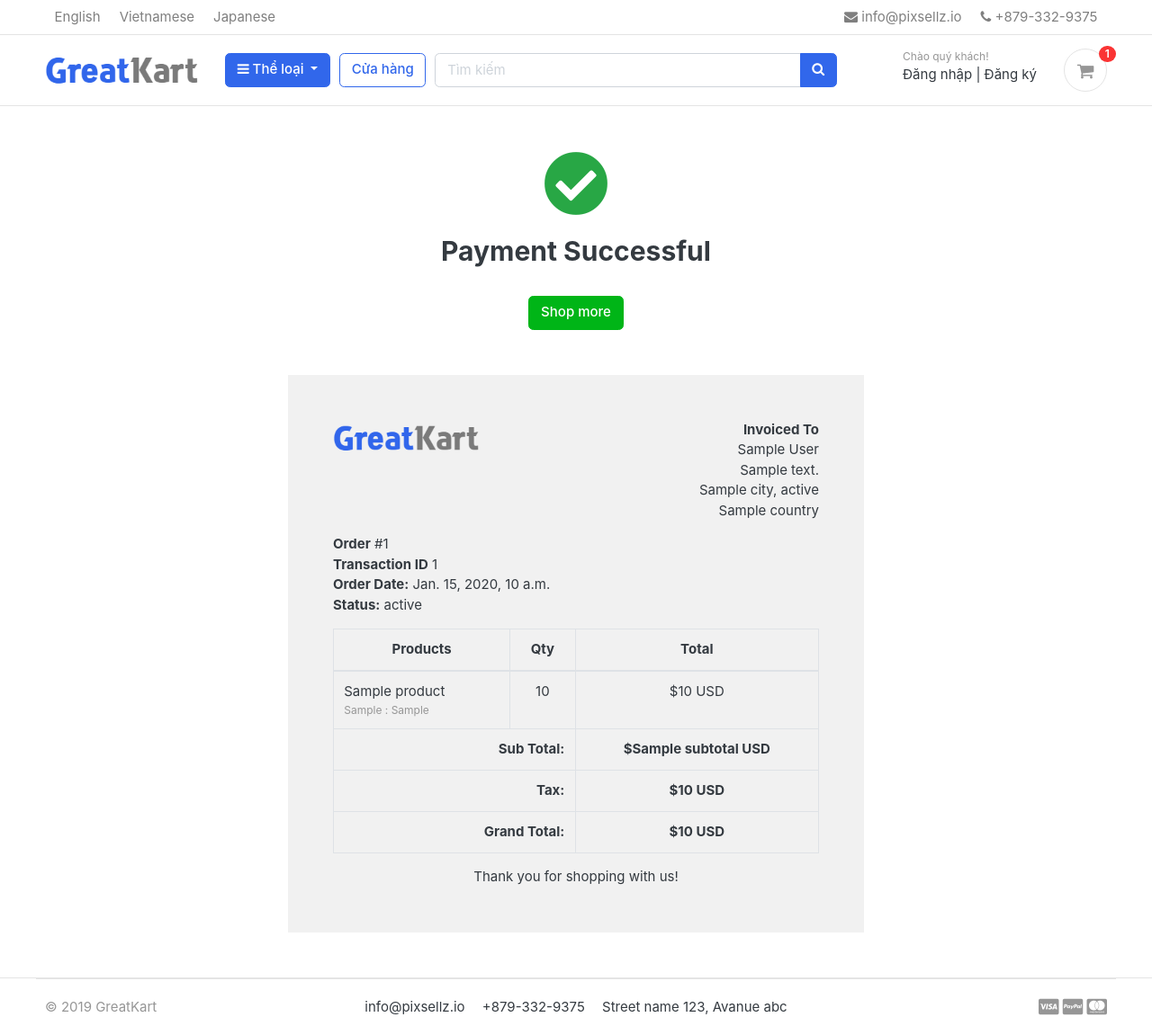
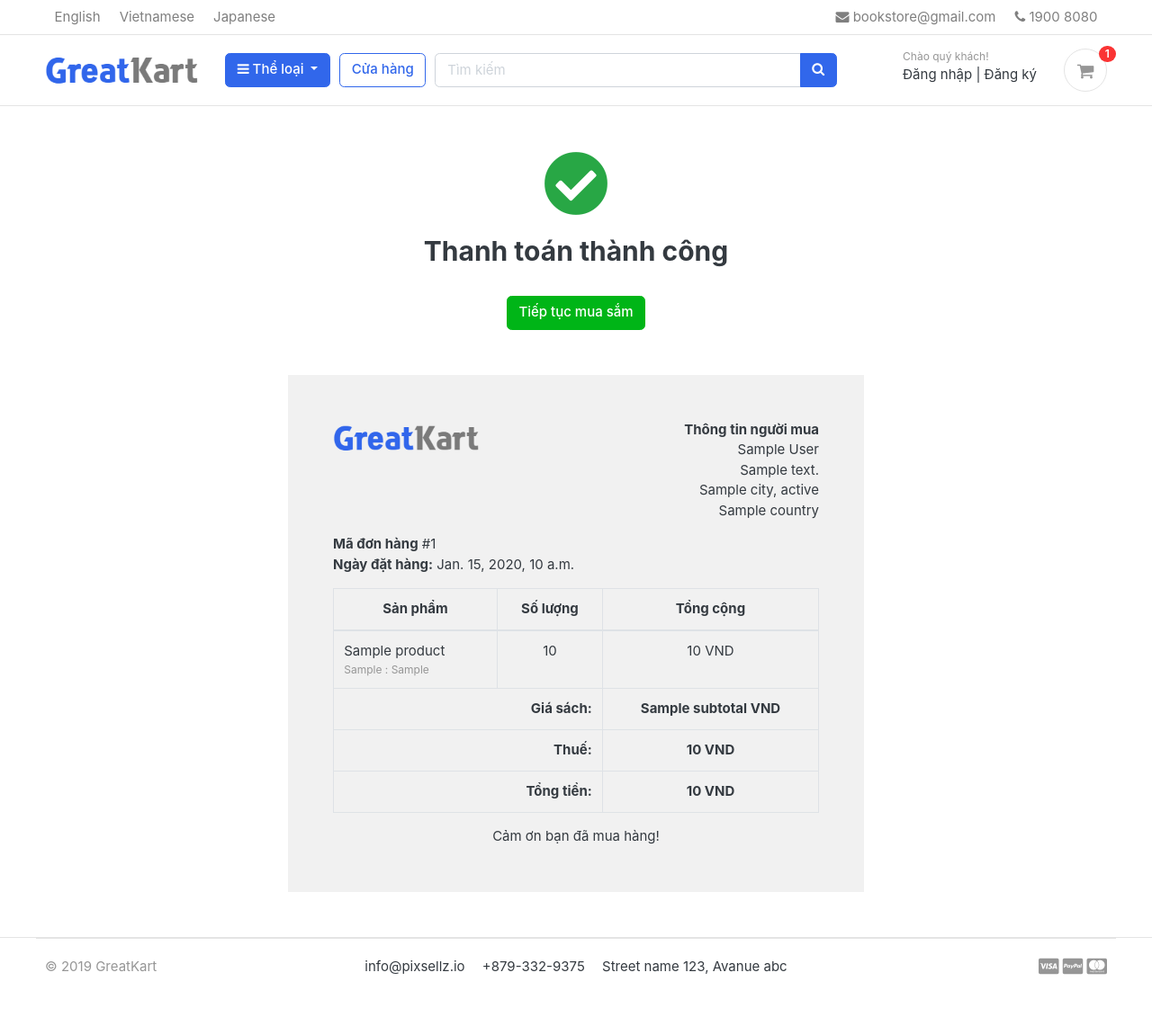
Before and after one commit to Tan-Binh/IE221Python, a Django app: template templates/orders/order_complete.html in a window 1280 px wide. Shown: the whole page at 90% size. After the commit the page ends 1084 px from the top, so only its background shows below. Run offline with Django 3.2, Linux system fonts and the light colour scheme; the template is opened without the code that fills it: most values are stand-ins (such as "Sample title", 1, 10 or a date in 2020); some libraries are stand-ins or nearby versions; some web fonts are replaced.

Commit message:
cập nhật code

```diff
--- a/orders/forms.py
+++ b/orders/forms.py
@@ -6,4 +6,4 @@ class OrderForm(forms.ModelForm):
     class Meta:
         model = Order
         fields = ['first_name', 'last_name', 'phone', 'email', 'address_line_1',
-                  'address_line_2', 'country', 'state', 'city', 'order_note']
+                   'province', 'district', 'ward', 'order_note']
--- a/store/views.py
+++ b/store/views.py
@@ -20,7 +20,7 @@ def store(request, category_slug=None):
 
     page = request.GET.get('page')
     page = page or 1
-    paginator = Paginator(products, 3)
+    paginator = Paginator(products, 6)
     paged_products = paginator.get_page(page)
     product_count = products.count()
 
--- a/templates/includes/navbar.html
+++ b/templates/includes/navbar.html
@@ -20,8 +20,8 @@
                     </li>
                 </ul>
                 <ul class="navbar-nav">
-                    <li><a href="#" class="nav-link"> <i class="fa fa-envelope"></i> info@pixsellz.io </a></li>
-                    <li><a href="#" class="nav-link"> <i class="fa fa-phone"></i> +879-332-9375 </a></li>
+                    <li><a href="#" class="nav-link"> <i class="fa fa-envelope"></i> bookstore@gmail.com </a></li>
+                    <li><a href="#" class="nav-link"> <i class="fa fa-phone"></i> 1900 8080 </a></li>
                 </ul> <!-- list-inline //  -->
             </div> <!-- navbar-collapse .// -->
         </div> <!-- container //  -->
--- a/templates/orders/order_complete.html
+++ b/templates/orders/order_complete.html
@@ -4,10 +4,10 @@
 {% block content %}
 <div class="container" style="margin-top: 50px;">
     <center><i class="fas fa-check-circle" style="font-size: 72px;margin-bottom: 20px;color: #28A745;"></i></center>
-    <h2 class="text-center">Payment Successful</h2>
+    <h2 class="text-center">Thanh toán thành công</h2>
     <br>
     <div class="text-center">
-        <a href="{% url 'store' %}" class="btn btn-success">Shop more</a>
+        <a href="{% url 'store' %}" class="btn btn-success">Tiếp tục mua sắm</a>
     </div>
 </div>
 
@@ -31,7 +31,7 @@
                             <!-- col-lg-6 start here -->
                             <div class="invoice-from">
                                 <ul class="list-unstyled text-right">
-                                    <li><strong>Invoiced To</strong></li>
+                                    <li><strong>Thông tin người mua</strong></li>
                                     <li>{{ order.full_name }}</li>
                                     <li>{{ order.full_address }}</li>
                                     <li>{{ order.city }}, {{ order.state }}</li>
@@ -45,10 +45,8 @@
                             <div class="invoice-details mt25">
                                 <div class="well">
                                     <ul class="list-unstyled mb0">
-                                        <li><strong>Order</strong> #{{ order_number }}</li>
-                                        <li><strong>Transaction ID</strong> {{ transID }}</li>
-                                        <li><strong>Order Date:</strong> {{ order.created_at }}</li>
-                                        <li><strong>Status:</strong> {{ payment.status }}</li>
+                                        <li><strong>Mã đơn hàng</strong> #{{ order_number }}</li>
+                                        <li><strong>Ngày đặt hàng:</strong> {{ order.created_at }}</li>
                                     </ul>
                                 </div>
                             </div>
@@ -58,9 +56,9 @@
                                     <table class="table table-bordered">
                                         <thead>
                                             <tr>
-                                                <th class="per70 text-center">Products</th>
-                                                <th class="per5 text-center">Qty</th>
-                                                <th class="per25 text-center">Total</th>
+                                                <th class="per70 text-center">Sản phẩm</th>
+                                                <th class="per5 text-center">Số lượng</th>
+                                                <th class="per25 text-center">Tổng cộng</th>
                                             </tr>
                                         </thead>
                                         <tbody>
@@ -76,29 +74,29 @@
                                                     </p>
                                                 </td>
                                                 <td class="text-center">{{ item.quantity }}</td>
-                                                <td class="text-center">${{ item.product_price }} USD</td>
+                                                <td class="text-center">{{ item.product_price }} VND</td>
                                             </tr>
                                             {% endfor %}
                                         </tbody>
                                         <tfoot>
                                             <tr>
-                                                <th colspan="2" class="text-right">Sub Total:</th>
-                                                <th class="text-center">${{ subtotal }} USD</th>
+                                                <th colspan="2" class="text-right">Giá sách:</th>
+                                                <th class="text-center">{{ subtotal }} VND</th>
                                             </tr>
                                             <tr>
-                                                <th colspan="2" class="text-right">Tax:</th>
-                                                <th class="text-center">${{ order.tax }} USD</th>
+                                                <th colspan="2" class="text-right">Thuế:</th>
+                                                <th class="text-center">{{ order.tax }} VND</th>
                                             </tr>
                                             <tr>
-                                                <th colspan="2" class="text-right">Grand Total:</th>
-                                                <th class="text-center">${{ order.order_total }} USD</th>
+                                                <th colspan="2" class="text-right">Tổng tiền:</th>
+                                                <th class="text-center">{{ order.order_total }} VND</th>
                                             </tr>
                                         </tfoot>
                                     </table>
                                 </div>
                             </div>
                             <div class="invoice-footer mt25">
-                                <p class="text-center">Thank you for shopping with us!</p>
+                                <p class="text-center">Cảm ơn bạn đã mua hàng!</p>
                             </div>
                         </div>
                         <!-- col-lg-12 end here -->
--- a/templates/store/cart.html
+++ b/templates/store/cart.html
@@ -113,9 +113,7 @@
 							</dd>
 						</dl>
 						<hr />
-						<p class="text-center mb-3">
-							<img src="{% static 'images/misc/payments.png' %}" height="26" />
-						</p>
+
 						<a href="{% url 'checkout' %}" class="btn btn-primary btn-block">
 							Thanh toán
 						</a>
--- a/templates/store/store.html
+++ b/templates/store/store.html
@@ -72,7 +72,7 @@
 					</article> {% endcomment %}
 					<!-- filter-group .// -->
 
-					<article class="filter-group">
+					{% comment %} <article class="filter-group">
 						<header class="card-header">
 							<a href="#" data-toggle="collapse" data-target="#collapse_3" aria-expanded="true" class="">
 								<i class="icon-control fa fa-chevron-down"></i>
@@ -113,7 +113,7 @@
 							</div>
 							<!-- card-body.// -->
 						</div>
-					</article>
+					</article> {% endcomment %}
 					<!-- filter-group .// -->
 				</div>
 				<!-- card.// -->
```
Also changed, not shown: orders/models.py (+8 -5 lines), orders/views.py (+24 -25 lines), templates/orders/payments.html (+3 -7 lines), templates/store/checkout.html (+8 -8 lines), orders/migrations/0008_rename_city_order_district_and_more.py (added), static/images/misc/payments.png (deleted).
